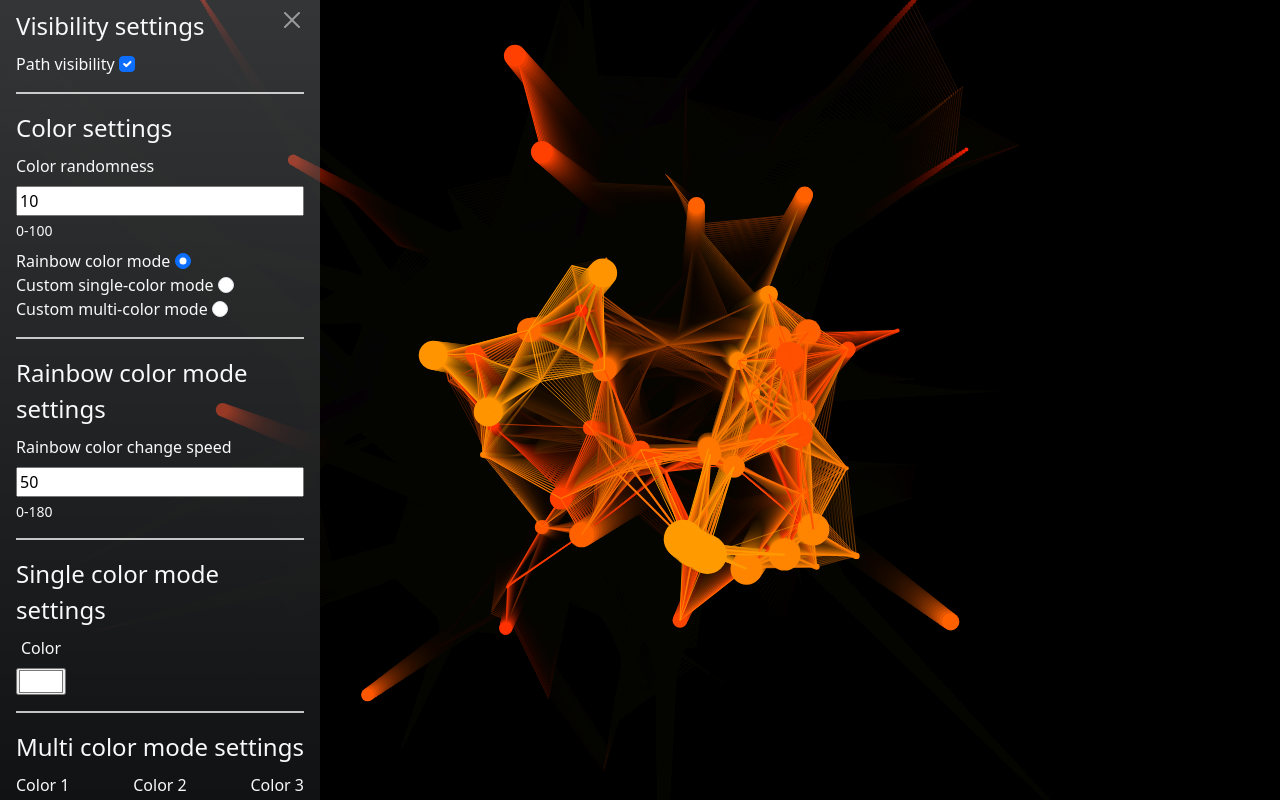
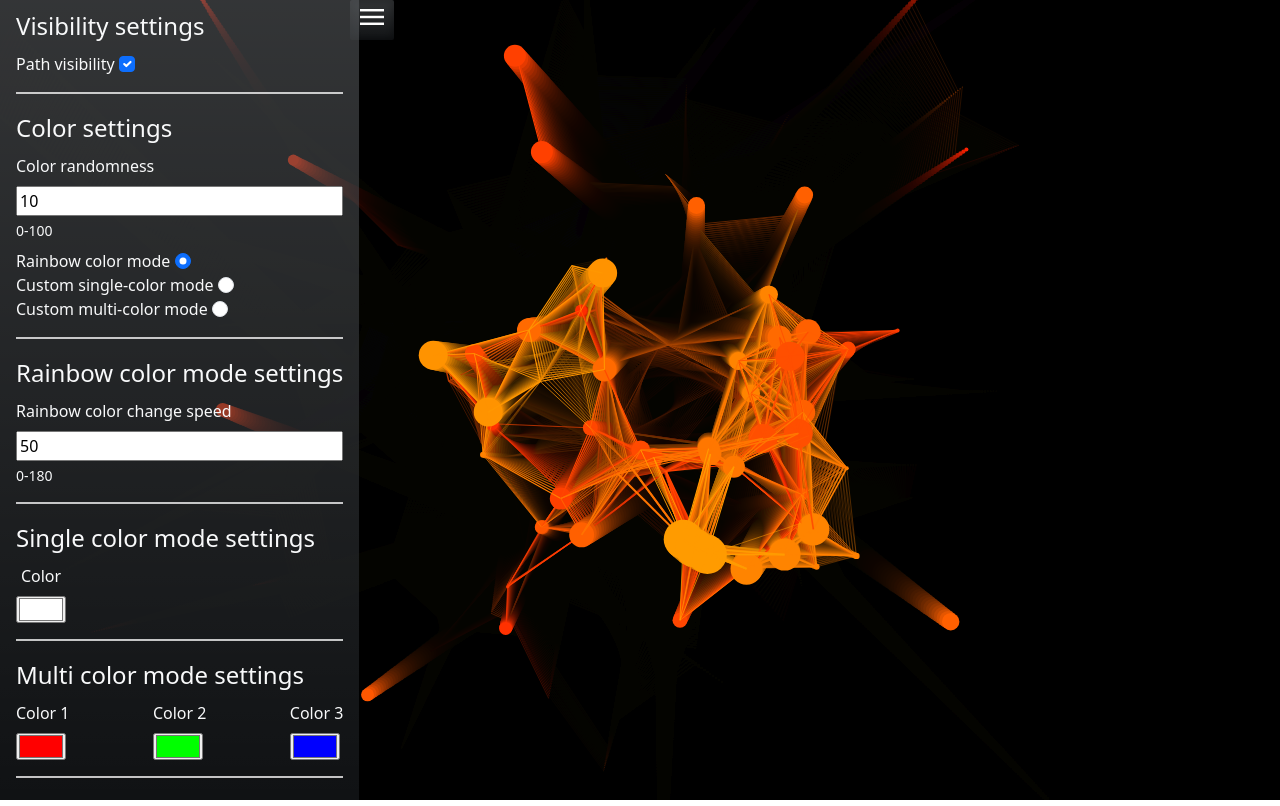
Before and after one commit to RobunGid/omega-particle-generator, a plain HTML site: page index.html in a window 1280 px wide. Drawn offline with nearby package versions, Linux system fonts and the light colour scheme.

Commit message:
✨ Collapse menu button

```diff
--- a/index.html
+++ b/index.html
@@ -5,6 +5,7 @@
     <meta name='viewport' content='width=device-width, initial-scale=1.0'>
     <link href="https://cdn.jsdelivr.net/npm/bootstrap@5.3.3/dist/css/bootstrap.min.css" rel="stylesheet" integrity="sha384-QWTKZyjpPEjISv5WaRU9OFeRpok6YctnYmDr5pNlyT2bRjXh0JMhjY6hW+ALEwIH" crossorigin="anonymous">
     <link rel="shortcut icon" href="src/assets/icon.png" type="image/x-icon">
+    <link rel="stylesheet" href="https://fonts.googleapis.com/css2?family=Material+Symbols+Outlined:opsz,wght,FILL,GRAD@40,400,0,0&icon_names=menu" />
     <title>Ω Particle Generator Ω</title>
 </head>
 <style>
@@ -19,20 +20,56 @@
 ::-webkit-scrollbar-thumb {
     background-color: rgba(255, 255, 255, 0.1);
 }
+
+#close-settings-btn:hover {
+    color: gray;
+}
+
+#close-settings-btn {
+    color: white;
+    background: rgba(255,255,255,0.2);
+    border: none;
+    transition: all 0.3s;
+    backdrop-filter: blur(1px);
+    border-radius: 2px;
+    box-shadow: inset 0px 0px 5px 3px rgba(0,0,0,0.2);
+}
+
+#close-settings-button-container {
+    left: 350px;
+    transition: left 0.4s;
+}
+
+
 </style>
 <body class="overflow-hidden">
-    <div id="settings-container" class="position-absolute bg-dark bg-gradient py-2 px-3 z-1 overflow-auto h-100" style="--bs-bg-opacity: .5; width: 320px;">
+    <div class="d-flex position-absolute" id="close-settings-button-container">
+        <button
+        type="button"
+        id="close-settings-btn"
+        class="bg-dark bg-gradient"
+        aria-label="Close"
+        data-bs-toggle="collapse"
+        href="#settings-container"
+        role="button"
+        aria-expanded="true"
+        aria-controls="settings-container"
+        style="--bs-bg-opacity: .5;"
+        ><span class="material-symbols-outlined" style="font-size: 2rem;">
+            menu
+            </span></button>
+    </div>
 
-        <div class="d-flex float-end">
-            <button type="button" id="close-settings-btn" class="btn-close btn-close-white" aria-label="Close"></button>
-        </div>
+    <div id="settings-container" class="position-absolute bg-dark bg-gradient overflow-auto h-100 collapse-horizontal collapse show" style="--bs-bg-opacity: .5; white-space: nowrap;">
 
-        <form action="#" id="settings-form">
+        <form action="#" id="settings-form" class="py-2 px-3">
 
             <fieldset class="mb-3">
                 <legend class="text-light" class="text-light">Visibility settings</legend>
-                <label for="clear-checkbox" class="text-light form-check-label">Path visibility</label>
-                <input type="checkbox" name="clear-checkbox" id="clear-checkbox" checked class="form-check-input">
+                <div>
+                    <label for="clear-checkbox" class="text-light form-check-label">Path visibility</label>
+                    <input type="checkbox" name="clear-checkbox" id="clear-checkbox" checked class="form-check-input">
+                </div>
             </fieldset>
 
             <hr class="border border-white border-1 opacity-75">
@@ -158,5 +195,6 @@
 
     <canvas id='main-canvas' class="bg-black w-100 h-75 z-n1"></canvas>
     <script type='module' src='./src/main-page/script.js'></script>
+    <script src="https://cdn.jsdelivr.net/npm/bootstrap@5.3.3/dist/js/bootstrap.bundle.min.js" integrity="sha384-YvpcrYf0tY3lHB60NNkmXc5s9fDVZLESaAA55NDzOxhy9GkcIdslK1eN7N6jIeHz" crossorigin="anonymous"></script>
 </body>
 </html>
--- a/src/main-page/script.js
+++ b/src/main-page/script.js
@@ -19,6 +19,10 @@ canvas.height = window.innerHeight;
 
 const sizeInputMin = document.querySelector("#size-input-min");
 const sizeInputMax = document.querySelector("#size-input-max");
+
+const closeSettingsButton = document.querySelector("#close-settings-btn");
+const closeSettingsButtonContainer = document.querySelector("#close-settings-button-container");
+const settingsContainer = document.querySelector("#settings-container");
 
 const frequenceInput = document.querySelector("#frequence-input");
 const rainbowSpeedChangeInput = document.querySelector("#rainbow-speed-change-input");
@@ -146,3 +150,11 @@ document.addEventListener('mousemove', (event) => {
     mouse.y = event.y;
 
 }, {once: true})
+
+settingsContainer.addEventListener('show.bs.collapse', (event) => {
+    closeSettingsButtonContainer.style.left = '350px';
+})
+
+settingsContainer.addEventListener('hide.bs.collapse', (event) => {
+    closeSettingsButtonContainer.style.left = '7px';
+})
```
